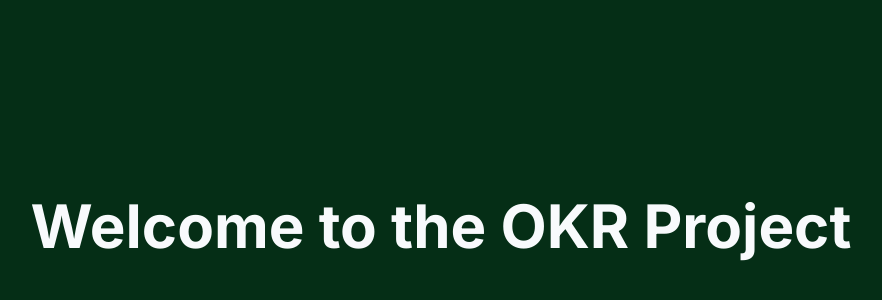
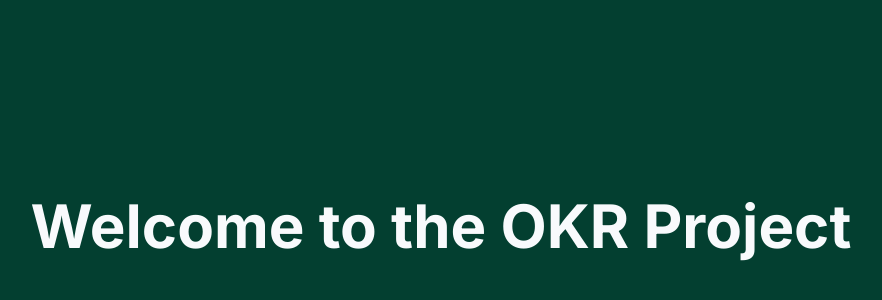
Before and after one commit to Slightly-Techie/okr-web, a Next.js app: page / in a window 1280 px wide. Shown: the part 174-474 px from the top of the page, without its empty margins (199-1081 px from the left). Built offline with nearby package versions, Linux system fonts and the light colour scheme.

Commit message:
add basic styles and update next version

```diff
--- a/src/app/layout.tsx
+++ b/src/app/layout.tsx
@@ -3,7 +3,7 @@ import type { Metadata } from "next";
 import { Inter } from "next/font/google";
 import { Provider } from "@/lib/Providers";
 
-const inter = Inter({ subsets: ["latin"] });
+const inter = Inter({ subsets: ["latin"], fallback: ["Segoe UI"] });
 
 export const metadata: Metadata = {
   title: "Slightly Techie - OKR",
--- a/src/app/page.tsx
+++ b/src/app/page.tsx
@@ -1,6 +1,6 @@
 export default function Home() {
   return (
-    <main className=" w-full bg-green-950 h-screen grid place-content-center">
+    <main className=" w-full bg-primary-700 h-screen grid place-content-center">
       <h1 className=" text-6xl text-slate-50 font-bold">
         Welcome to the OKR Project
       </h1>
--- a/tailwind.config.ts
+++ b/tailwind.config.ts
@@ -1,20 +1,23 @@
-import type { Config } from 'tailwindcss'
+import type { Config } from "tailwindcss";
 
 const config: Config = {
   content: [
-    './src/pages/**/*.{js,ts,jsx,tsx,mdx}',
-    './src/components/**/*.{js,ts,jsx,tsx,mdx}',
-    './src/app/**/*.{js,ts,jsx,tsx,mdx}',
+    "./src/pages/**/*.{js,ts,jsx,tsx,mdx}",
+    "./src/components/**/*.{js,ts,jsx,tsx,mdx}",
+    "./src/app/**/*.{js,ts,jsx,tsx,mdx}",
   ],
   theme: {
     extend: {
-      backgroundImage: {
-        'gradient-radial': 'radial-gradient(var(--tw-gradient-stops))',
-        'gradient-conic':
-          'conic-gradient(from 180deg at 50% 50%, var(--tw-gradient-stops))',
+      colors: {
+        primary: {
+          base: "hsl(165, 92%, 19%)",
+          100: "hsl(137, 100%, 99%)",
+          400: "hsl(165, 93%, 28%)",
+          700: "hsl(165, 91%, 13%)",
+        },
       },
     },
   },
   plugins: [],
-}
-export default config
+};
+export default config;
```
Also changed, not shown: package.json (+9 -7 lines), 1 other file (tests, documents, lock files or other folders).
